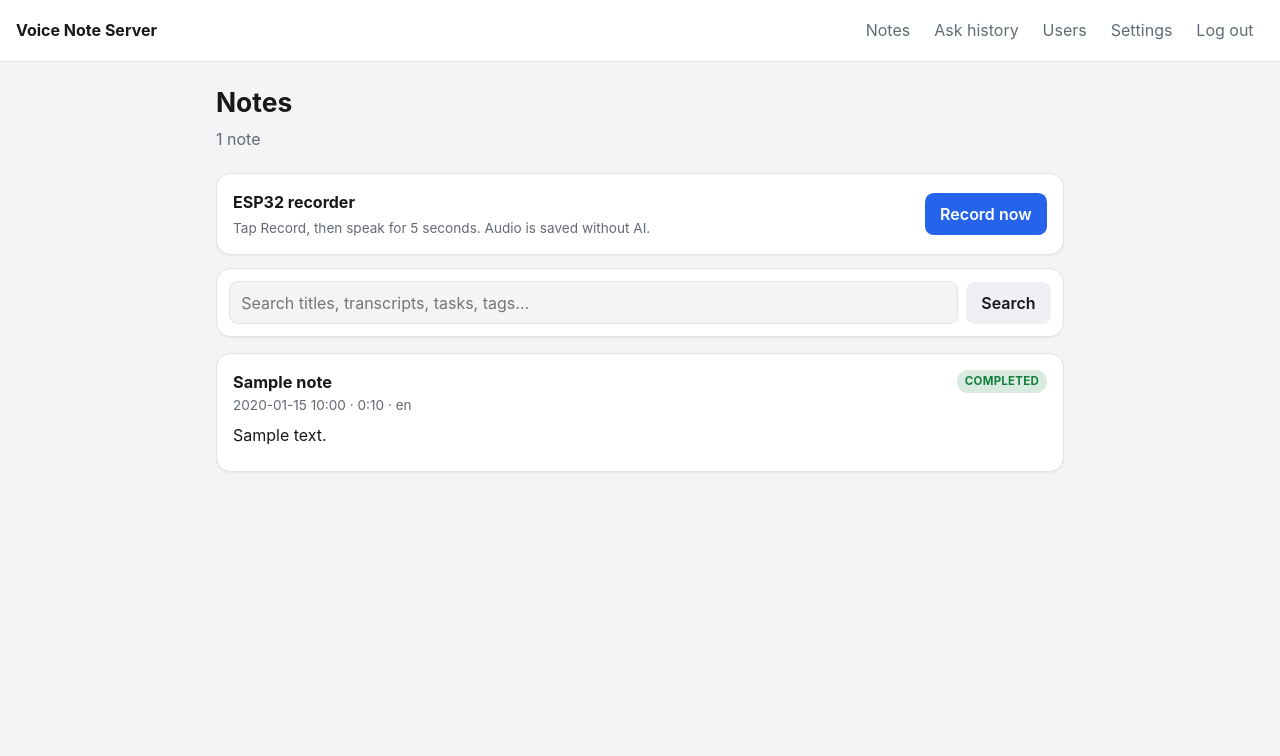
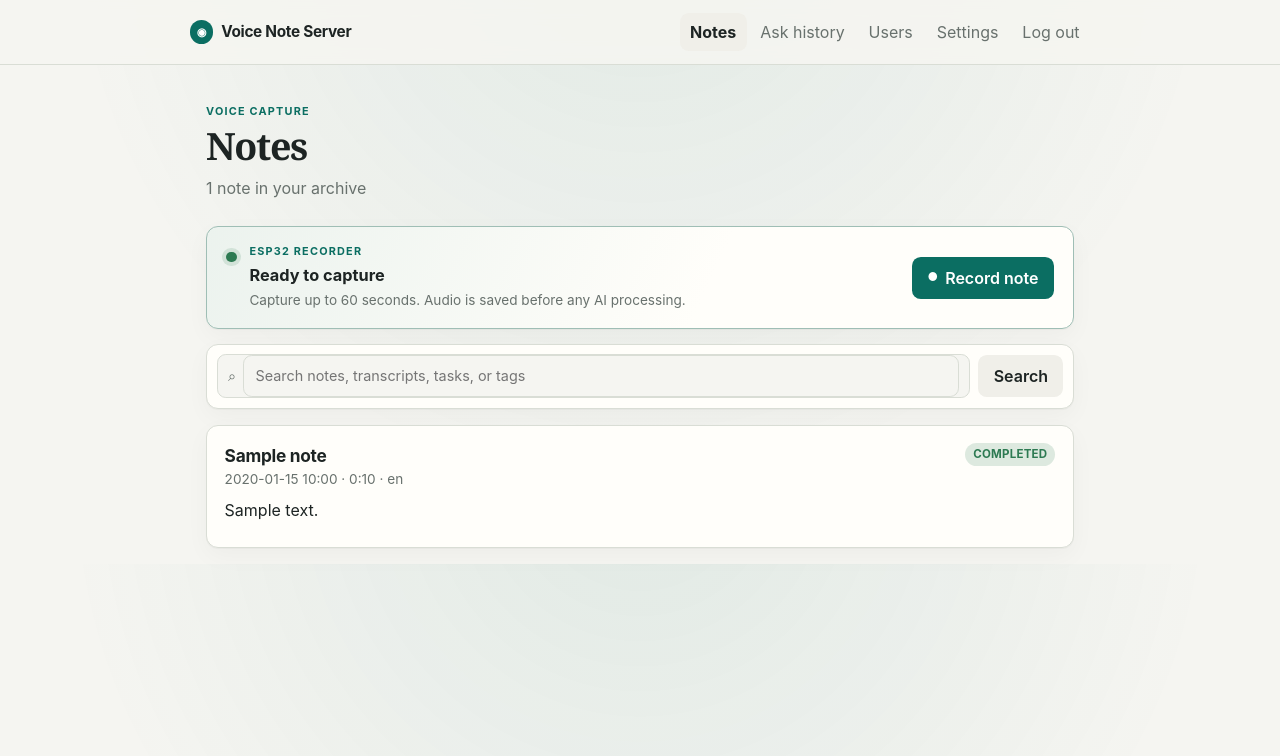
Before and after one commit to AlterWill/stm32_fun, a FastAPI app: page /notes in a window 1280 px wide. Shown: the top 756 px of the page. Run offline with FastAPI, Linux system fonts and the light colour scheme; the visitor is signed in with stand-in values (Sample User, id 1); tables that the repository leaves empty hold one stand-in row (values such as "Sample post"); parts of the project's set-up code (start-up, migrations or seed data) failed here and were passed over.

Commit message:
feat: improved recoridng duration

```diff
--- a/server/app/api.py
+++ b/server/app/api.py
@@ -44,7 +44,10 @@ from .storage import resolve_audio, save_audio
 
 logger = logging.getLogger(__name__)
 router = APIRouter(prefix="/api", tags=["device"])
-COMMAND_TTL = timedelta(seconds=120)
+# Keep a delivered command active for the complete recording and upload.  This
+# prevents the web UI from accepting another command halfway through a longer
+# live upload.
+COMMAND_TTL = timedelta(seconds=settings.command_ttl_seconds)
 
 
 @dataclass(frozen=True)
--- a/server/app/config.py
+++ b/server/app/config.py
@@ -21,7 +21,11 @@ class Settings(BaseSettings):
 
     database_url: str = f"sqlite:///{(BASE_DIR / 'data' / 'notes.db').as_posix()}"
     audio_dir: Path = BASE_DIR / "data" / "audio"
-    max_audio_seconds: int = Field(default=120, ge=1, le=600)
+    # Five minutes of the device's 16 kHz / 16-bit / mono WAV is 9.6 MB.
+    max_audio_seconds: int = Field(default=300, ge=1, le=600)
+    # This applies both while a command is waiting for the device and while it
+    # is recording/uploading, so it must exceed the longest recording.
+    command_ttl_seconds: int = Field(default=600, ge=30, le=3600)
 
     device_api_key: str = ""
     gemini_api_key: str = ""
--- a/server/app/static/style.css
+++ b/server/app/static/style.css
@@ -1,32 +1,33 @@
 :root {
-  color-scheme: light dark;
-  --bg: #f3f4f6;
-  --surface: #ffffff;
-  --surface-2: #eef0f3;
-  --text: #17181a;
-  --muted: #646a73;
-  --border: #dfe2e7;
-  --accent: #2563eb;
+  color-scheme: light;
+  --bg: #f5f5f1;
+  --surface: #fffefa;
+  --surface-2: #f0efe9;
+  --text: #1d2423;
+  --muted: #68716d;
+  --border: #d9ddd5;
+  --accent: #0b6e62;
   --accent-contrast: #ffffff;
-  --danger: #dc2626;
-  --success: #15803d;
-  --warning: #b45309;
-  --shadow: 0 1px 2px rgba(0, 0, 0, 0.05);
+  --danger: #b9473b;
+  --success: #2d7a52;
+  --warning: #a76a19;
+  --shadow: 0 1px 1px rgba(22, 32, 29, 0.03), 0 8px 24px rgba(22, 32, 29, 0.035);
 }
 
 @media (prefers-color-scheme: dark) {
   :root {
-    --bg: #111315;
-    --surface: #1a1d21;
-    --surface-2: #24282d;
-    --text: #f1f3f5;
-    --muted: #9aa2ac;
-    --border: #30353c;
-    --accent: #6ea0ff;
-    --accent-contrast: #0b1220;
-    --danger: #ff7b7b;
-    --success: #6ee7a0;
-    --warning: #fbbf24;
+    color-scheme: dark;
+    --bg: #17201e;
+    --surface: #202a27;
+    --surface-2: #2a3531;
+    --text: #edf0ea;
+    --muted: #a9b1aa;
+    --border: #3a4641;
+    --accent: #71cbb7;
+    --accent-contrast: #102520;
+    --danger: #ff9788;
+    --success: #8bd6a9;
+    --warning: #e4b45e;
     --shadow: none;
   }
 }
@@ -42,7 +43,7 @@ html {
 body {
   margin: 0;
   font-family: -apple-system, BlinkMacSystemFont, "Segoe UI", Roboto, Helvetica, Arial, sans-serif;
-  background: var(--bg);
+  background: radial-gradient(circle at 50% -15%, color-mix(in srgb, var(--accent) 9%, transparent), transparent 36rem), var(--bg);
   color: var(--text);
   line-height: 1.5;
 }
@@ -63,8 +64,11 @@ h3 {
 }
 
 h1 {
-  margin: 0.2rem 0 0.5rem;
-  font-size: 1.65rem;
+  margin: 0.18rem 0 0.35rem;
+  font-family: Georgia, "Times New Roman", serif;
+  font-size: clamp(1.8rem, 4vw, 2.35rem);
+  font-weight: 600;
+  letter-spacing: -0.035em;
 }
 
 h2 {
@@ -85,16 +89,31 @@ p {
   align-items: center;
   justify-content: space-between;
   gap: 0.5rem;
-  padding: 0.65rem 1rem;
-  background: color-mix(in srgb, var(--surface) 92%, transparent);
+  padding: 0.75rem max(1rem, calc((100vw - 900px) / 2));
+  background: color-mix(in srgb, var(--bg) 88%, transparent);
   border-bottom: 1px solid var(--border);
   backdrop-filter: blur(10px);
 }
 
 .brand {
+  display: inline-flex;
+  align-items: center;
+  gap: 0.5rem;
   color: var(--text);
-  font-weight: 700;
-  font-size: 1rem;
+  font-weight: 750;
+  font-size: 0.96rem;
+  letter-spacing: -0.02em;
+}
+
+.brand-mark {
+  display: inline-grid;
+  width: 1.45rem;
+  height: 1.45rem;
+  place-items: center;
+  border-radius: 50%;
+  background: var(--accent);
+  color: var(--accent-contrast);
+  font-size: 0.7rem;
 }
 
 .brand:hover {
@@ -119,6 +138,12 @@ nav a,
   cursor: pointer;
 }
 
+nav a[aria-current="page"] {
+  background: var(--surface-2);
+  color: var(--text);
+  font-weight: 650;
+}
+
 nav a:hover,
 .link-button:hover {
   background: var(--surface-2);
@@ -128,7 +153,7 @@ nav a:hover,
 
 .container {
   width: 100%;
-  max-width: 880px;
+  max-width: 900px;
   margin: 0 auto;
   padding: 1rem;
 }
@@ -136,7 +161,7 @@ nav a:hover,
 .card {
   background: var(--surface);
   border: 1px solid var(--border);
-  border-radius: 0.9rem;
+  border-radius: 0.75rem;
   padding: 1rem;
   box-shadow: var(--shadow);
 }
@@ -146,7 +171,16 @@ nav a:hover,
   align-items: flex-end;
   justify-content: space-between;
   gap: 1rem;
-  margin: 0.4rem 0 0.9rem;
+  margin: 1.5rem 0 1.15rem;
+}
+
+.eyebrow {
+  margin: 0 0 0.3rem;
+  color: var(--accent);
+  font-size: 0.68rem;
+  font-weight: 750;
+  letter-spacing: 0.11em;
+  line-height: 1.2;
 }
 
 .device-bar {
@@ -156,6 +190,48 @@ nav a:hover,
   gap: 1rem;
   margin-bottom: 0.8rem;
 }
+
+.recording-console {
+  display: flex;
+  align-items: center;
+  justify-content: space-between;
+  gap: 1rem;
+  margin-bottom: 0.9rem;
+  padding: 1.1rem 1.2rem;
+  border: 1px solid color-mix(in srgb, var(--accent) 28%, var(--border));
+  border-radius: 0.75rem;
+  background: linear-gradient(115deg, color-mix(in srgb, var(--accent) 8%, var(--surface)), var(--surface) 58%);
+  box-shadow: var(--shadow);
+}
+
+.recorder-status {
+  display: flex;
+  align-items: flex-start;
+  gap: 0.8rem;
+}
+
+.status-light {
+  width: 0.65rem;
+  height: 0.65rem;
+  flex: 0 0 auto;
+  margin-top: 0.43rem;
+  border-radius: 50%;
+  background: var(--success);
+  box-shadow: 0 0 0 4px color-mix(in srgb, var(--success) 14%, transparent);
+}
+
+.status-light.is-live {
+  background: var(--danger);
+  box-shadow: 0 0 0 4px color-mix(in srgb, var(--danger) 18%, transparent);
+  animation: pulse 1.3s ease-in-out infinite;
+}
+
+.recording-console strong { font-size: 1.02rem; }
+.recording-console p:last-child { margin: 0.2rem 0 0; }
+.record-button { gap: 0.45rem; white-space: nowrap; }
+.record-button span { font-size: 0.72rem; }
+
+@keyframes pulse { 50% { opacity: 0.5; } }
 
 .device-bar p {
   margin: 0.2rem 0 0;
@@ -190,11 +266,31 @@ nav a:hover,
   gap: 0.5rem;
   align-items: center;
   margin-bottom: 1rem;
-  padding: 0.75rem;
+  padding: 0.6rem;
 }
 
-.search input {
+.search-field {
+  display: flex;
   flex: 1 1 240px;
+  flex-direction: row;
+  align-items: center;
+  gap: 0.45rem;
+  padding: 0 0.65rem;
+  color: var(--muted);
+  background: var(--bg);
+  border: 1px solid var(--border);
+  border-radius: 0.55rem;
+}
+
+.search-field:focus-within {
+  border-color: var(--accent);
+  box-shadow: 0 0 0 3px color-mix(in srgb, var(--accent) 16%, transparent);
+}
+
+.search-field input {
+  min-width: 0;
+  border: 0;
+  box-shadow: none;
 }
 
 input,
@@ -353,11 +449,14 @@ button.danger {
 .note-card {
   display: block;
   color: inherit;
-  transition: border-color 0.15s ease, transform 0.15s ease;
+  padding: 1.1rem;
+  transition: border-color 0.15s ease, box-shadow 0.15s ease, transform 0.15s ease;
 }
 
 .note-card:hover {
   border-color: var(--accent);
+  box-shadow: 0 8px 24px color-mix(in srgb, var(--accent) 10%, transparent);
+  transform: translateY(-1px);
   text-decoration: none;
 }
 
@@ -383,8 +482,9 @@ button.danger {
 }
 
 .note-title {
-  font-size: 1.02rem;
-  font-weight: 650;
+  font-size: 1.08rem;
+  font-weight: 700;
+  letter-spacing: -0.015em;
   overflow-wrap: anywhere;
 }
 
@@ -531,7 +631,21 @@ button.danger {
 .detail section {
   border-top: 1px solid var(--border);
   margin-top: 1rem;
-  padding-top: 0.3rem;
+  padding-top: 0.85rem;
+}
+
+.detail section h2 {
+  display: flex;
+  align-items: baseline;
+  gap: 0.55rem;
+  font-size: 1rem;
+}
+
+.detail section h2 span {
+  color: var(--accent);
+  font-size: 0.68rem;
+  font-weight: 750;
+  letter-spacing: 0.08em;
 }
 
 .detail ul {
@@ -636,6 +750,16 @@ code {
     flex-direction: column;
   }
 
+  .recording-console {
+    align-items: stretch;
+    flex-direction: column;
+  }
+
+  .recording-console form,
+  .recording-console button {
+    width: 100%;
+  }
+
   .device-bar form,
   .device-bar button {
     width: 100%;
--- a/server/app/templates/base.html
+++ b/server/app/templates/base.html
@@ -9,10 +9,13 @@
 <body>
 {% if user %}
 <header class="topbar">
-  <a class="brand" href="/notes">{{ app_name }}</a>
-  <nav>
-    <a href="/notes">Notes</a>
-    <a href="/asks">Ask history</a>
+  <a class="brand" href="/notes" aria-label="{{ app_name }} notes">
+    <span class="brand-mark" aria-hidden="true">◉</span>
+    <span>{{ app_name }}</span>
+  </a>
+  <nav aria-label="Main navigation">
+    <a href="/notes"{% if request.url.path == "/notes" %} aria-current="page"{% endif %}>Notes</a>
+    <a href="/asks"{% if request.url.path == "/asks" %} aria-current="page"{% endif %}>Ask history</a>
     {% if user.is_admin %}
       <a href="/admin/users">Users</a>
       <a href="/admin/settings">Settings</a>
--- a/server/app/templates/notes.html
+++ b/server/app/templates/notes.html
@@ -3,15 +3,23 @@
 {% block content %}
 <div class="page-head">
   <div>
+    <p class="eyebrow">VOICE CAPTURE</p>
     <h1>Notes</h1>
-    <p class="muted">{{ total }} note{% if total != 1 %}s{% endif %}</p>
+    <p class="muted">{{ total }} note{% if total != 1 %}s{% endif %} in your archive</p>
   </div>
 </div>
 
-<div class="card device-bar"{% if active_command %} data-device-active{% endif %}>
-  <div>
-    <strong>ESP32 recorder</strong>
-    <p class="muted small">
+<section class="recording-console"{% if active_command %} data-device-active{% endif %}>
+  <div class="recorder-status">
+    <span class="status-light{% if active_command %} is-live{% endif %}" aria-hidden="true"></span>
+    <div>
+      <p class="eyebrow">ESP32 RECORDER</p>
+      <strong>
+      {% if active_command %}
+        {% if active_command.status == "pending" %}Request queued{% else %}Recording in progress{% endif %}
+      {% else %}Ready to capture{% endif %}
+      </strong>
+      <p class="muted small">
       {% if active_command %}
         {% if active_command.status == "pending" %}
           Waiting for the device to pick up the request...
@@ -19,18 +27,24 @@
           Device is recording or uploading...
         {% endif %}
       {% else %}
-        Tap Record, then speak for 5 seconds. Audio is saved without AI.
+        Capture up to 60 seconds. Audio is saved before any AI processing.
       {% endif %}
-    </p>
+      </p>
+    </div>
   </div>
   <form method="post" action="/device/record" class="inline">
     <input type="hidden" name="csrf" value="{{ csrf_token(request) }}">
-    <button type="submit" class="primary"{% if active_command %} disabled{% endif %}>Record now</button>
+    <button type="submit" class="primary record-button"{% if active_command %} disabled{% endif %}>
+      <span aria-hidden="true">●</span> Record note
+    </button>
   </form>
-</div>
+</section>
 
 <form class="search card" method="get" action="/notes">
-  <input type="search" name="q" value="{{ q }}" placeholder="Search titles, transcripts, tasks, tags...">
+  <label class="search-field">
+    <span aria-hidden="true">⌕</span>
+    <input type="search" name="q" value="{{ q }}" placeholder="Search notes, transcripts, tasks, or tags" aria-label="Search notes">
+  </label>
   <button type="submit">Search</button>
   {% if q %}<a class="button-link" href="/notes">Clear</a>{% endif %}
 </form>
@@ -38,7 +52,7 @@
 {% if notes %}
 <div class="note-list">
   {% for note in notes %}
-  <div class="card note-card">
+  <article class="card note-card">
     <a class="note-card-link" href="/notes/{{ note.id }}">
       <div class="note-card-head">
         <span class="note-title">{{ note.title or "Untitled note" }}</span>
@@ -70,7 +84,7 @@
     {% if note.id in audio_available_ids and (note.status == "recorded" or note.status == "failed") %}
       <audio controls preload="none" src="/notes/{{ note.id }}/audio"></audio>
     {% endif %}
-  </div>
+  </article>
   {% endfor %}
 </div>
 
```
Also changed, not shown: server/app/templates/note_detail.html (+7 -6 lines), README.md, server/README.md, 2 other files.
